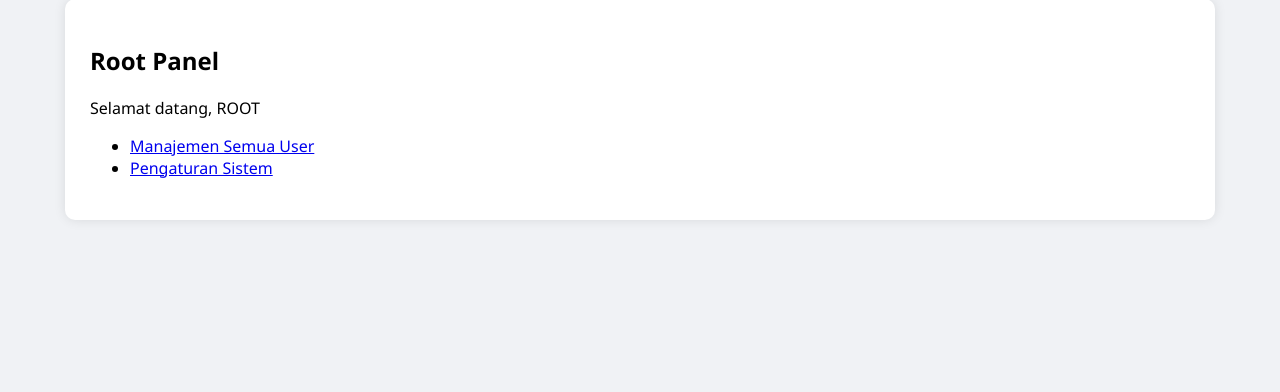
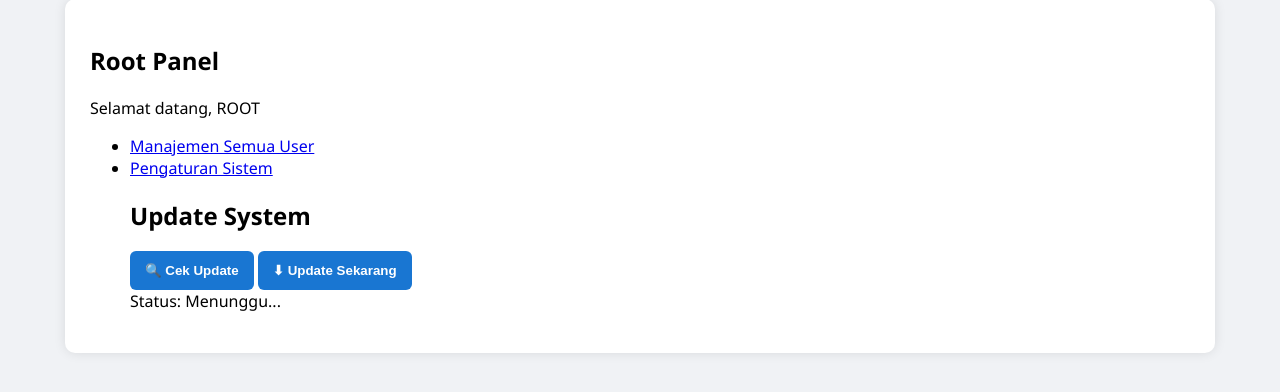
Before and after one commit to MiftahulKhoiri/BMS, a Flask app: template app/templates/root_dashboard.html in a window 1280 px wide. Shown: the part 132-524 px from the top of the page. Run offline with Flask 3, Linux system fonts and the light colour scheme; the template is opened without the code that fills it, so the values that code supplies are empty; parts of the project's set-up code (start-up, migrations or seed data) failed here and were passed over.

Commit message:
Update root_dashboard.html

```diff
--- a/app/templates/root_dashboard.html
+++ b/app/templates/root_dashboard.html
@@ -7,6 +7,18 @@
 <ul>
     <li><a href="/users">Manajemen Semua User</a></li>
     <li><a href="/settings/system">Pengaturan Sistem</a></li>
+    <h2>Update System</h2>
+
+<div class="update-box">
+    <button onclick="checkUpdate()" class="btn update-btn">🔍 Cek Update</button>
+    <button onclick="applyUpdate()" class="btn apply-btn">⬇ Update Sekarang</button>
+
+    <div id="updateStatus" class="status-text">Status: Menunggu...</div>
+
+    <div class="progress-container">
+        <div id="progressBar" class="progress-bar"></div>
+    </div>
+</div>
 </ul>
 
 {% endblock %}
```
